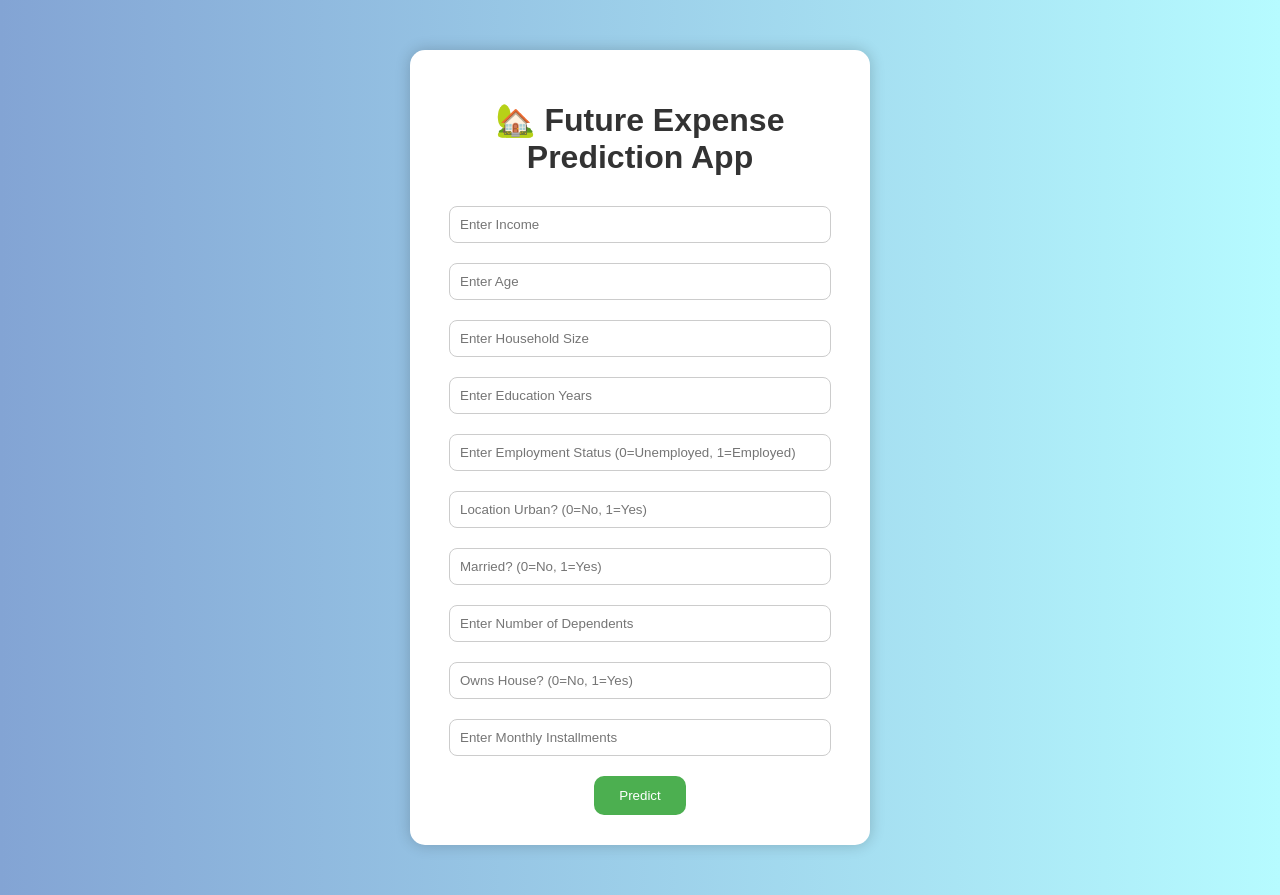
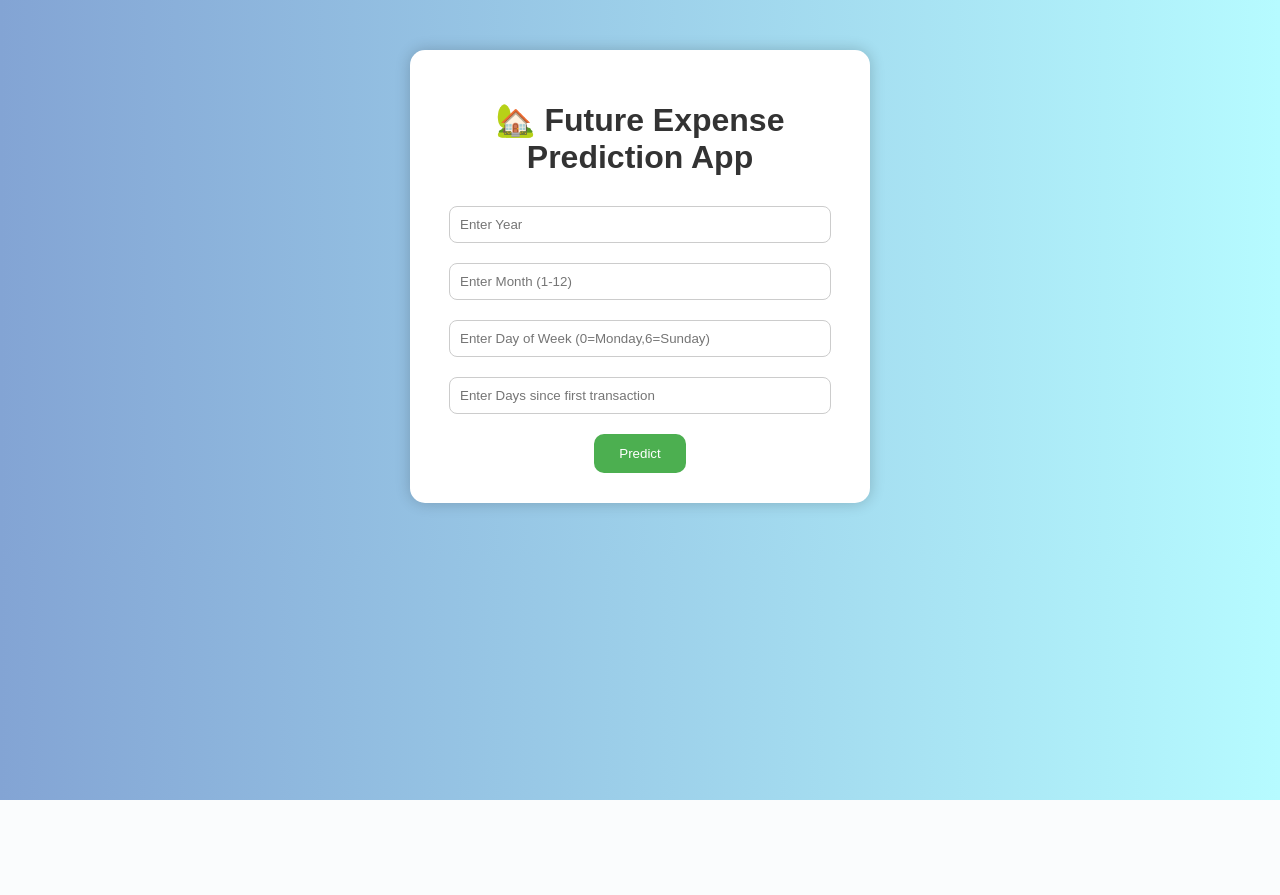
Before and after one commit to Mithilajk/web-app, a Flask app: page / in a window 1280 px wide. After the commit the page ends 800 px from the top, so only its background shows below. Run offline with Flask 3, Linux system fonts and the light colour scheme; parts of the project's set-up code (start-up, migrations or seed data) failed here and were passed over.

Commit message:
fix: correct app.py

```diff
--- a/app.py
+++ b/app.py
@@ -3,42 +3,33 @@ import pickle
 import numpy as np
 
 app = Flask(__name__)
-
-# Load the trained model
+# Load the trained model (ensure 'model.pkl' is in the same directory)
 model = pickle.load(open('model.pkl', 'rb'))
 
-@app.route('/')
+@app.route('/', methods=['GET'])
 def home():
     return render_template('index.html')
 
 @app.route('/predict', methods=['POST'])
 def predict():
-    try:
-        # Collect input features from form
-        features = [
-            float(request.form['Income']),
-            float(request.form['Age']),
-            float(request.form['Household_Size']),
-            float(request.form['Education_Years']),
-            float(request.form['Employment_Status']),
-            float(request.form['Location_Urban']),
-            float(request.form['Married']),
-            float(request.form['Number_of_Dependents']),
-            float(request.form['Owns_House']),
-            float(request.form['Monthly_Installments']),
-        ]
+    # Read inputs from form
+    year = int(request.form['year'])
+    month = int(request.form['month'])
+    day_of_week = int(request.form['day_of_week'])
+    days = int(request.form['days'])
 
-        # Make prediction
-        final_features = np.array([features])  # shape must be [1, 10]
-        prediction = model.predict(final_features)
-        output = round(prediction[0], 2)
+    # Prepare the feature array for prediction
+    features = np.array([[year, month, day_of_week, days]])
 
-        return render_template('index.html', prediction_text=f'Estimated Future Expense: ₹{output}')
+    # Predict log-transformed expense and convert back to actual expense
+    log_pred = model.predict(features)
+    prediction = np.exp(log_pred)[0]  # Convert from log scale
 
-    except Exception as e:
-        # Handle errors gracefully
-        return render_template('index.html', prediction_text=f'Error in prediction: {str(e)}')
+    # Format prediction to 2 decimal places
+    output = round(prediction, 2)
 
-# Only needed for local testing; Render will ignore this because it uses Gunicorn
-if __name__ == "__main__":
+    # Render the result on the webpage
+    return render_template('index.html', prediction_text=f'Predicted Expense: ${output}')
+
+if __name__ == '__main__':
     app.run(debug=True)
--- a/templates/index.html
+++ b/templates/index.html
@@ -63,16 +63,10 @@
         <h1>🏡 Future Expense Prediction App</h1>
 
         <form action="/predict" method="post">
-            <input type="text" name="Income" placeholder="Enter Income" required><br>
-            <input type="text" name="Age" placeholder="Enter Age" required><br>
-            <input type="text" name="Household_Size" placeholder="Enter Household Size" required><br>
-            <input type="text" name="Education_Years" placeholder="Enter Education Years" required><br>
-            <input type="text" name="Employment_Status" placeholder="Enter Employment Status (0=Unemployed, 1=Employed)" required><br>
-            <input type="text" name="Location_Urban" placeholder="Location Urban? (0=No, 1=Yes)" required><br>
-            <input type="text" name="Married" placeholder="Married? (0=No, 1=Yes)" required><br>
-            <input type="text" name="Number_of_Dependents" placeholder="Enter Number of Dependents" required><br>
-            <input type="text" name="Owns_House" placeholder="Owns House? (0=No, 1=Yes)" required><br>
-            <input type="text" name="Monthly_Installments" placeholder="Enter Monthly Installments" required><br>
+            <input type="text" name="year" placeholder="Enter Year" required><br>
+            <input type="text" name="month" placeholder="Enter Month (1-12)" required><br>
+            <input type="text" name="day_of_week" placeholder="Enter Day of Week (0=Monday,6=Sunday)" required><br>
+            <input type="text" name="days" placeholder="Enter Days since first transaction" required><br>
 
             <button type="submit">Predict</button>
         </form>
```
